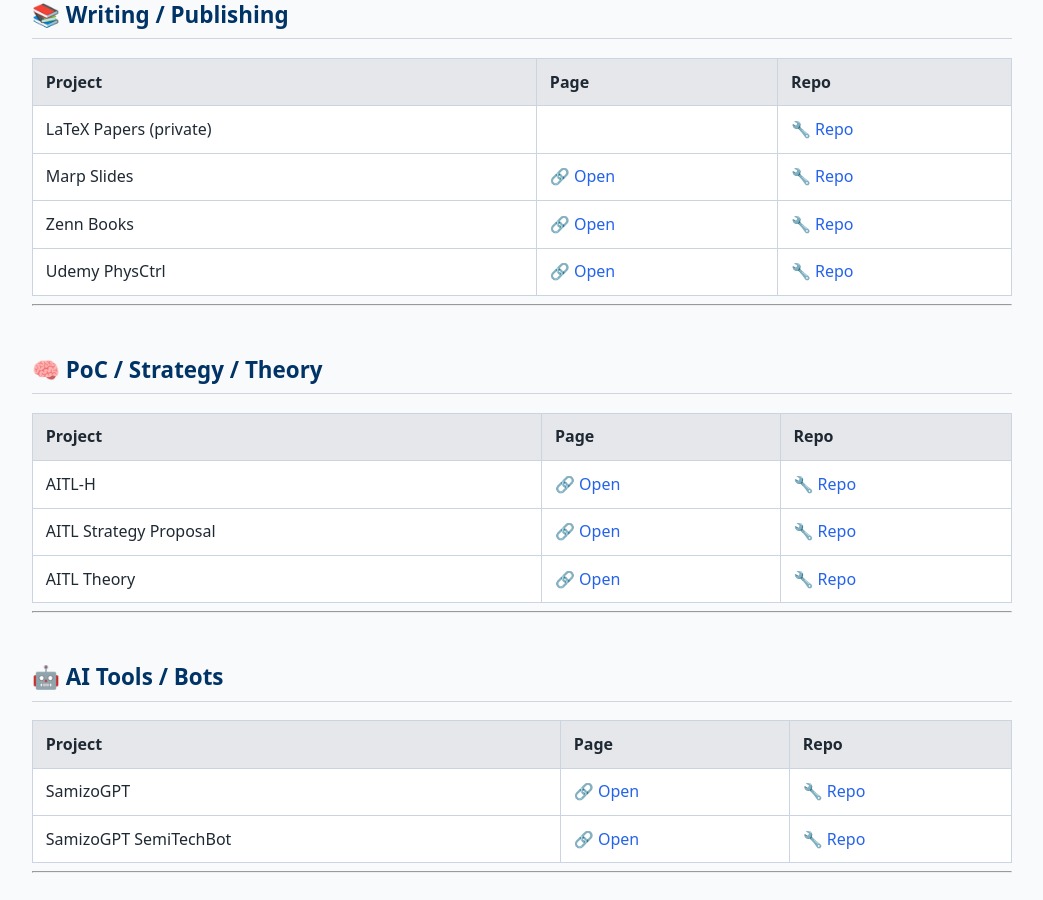
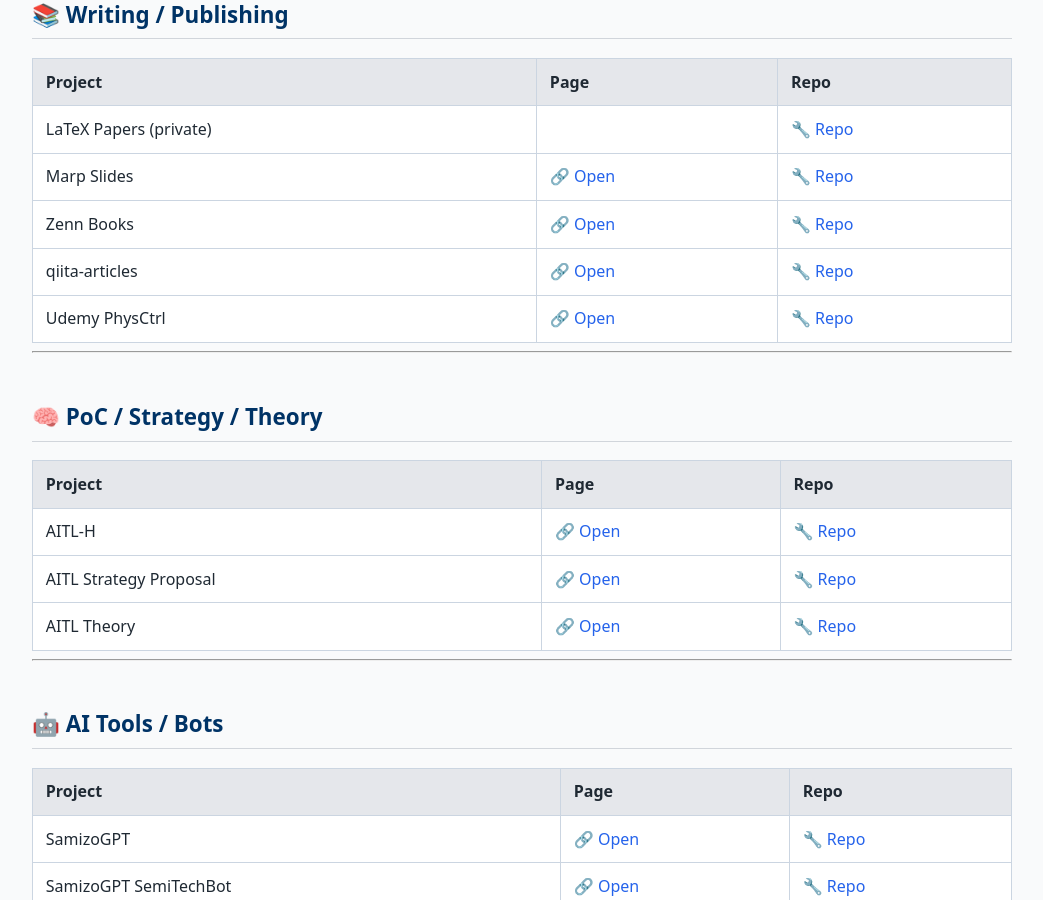
Before and after one commit to Samizo-AITL/Samizo-AITL.github.io, a Jekyll site: the page built from repo-index.md, in a window 1280 px wide and 900 px high, scrolled down 2867 px. Shown: the whole window, without its empty margins (118-1161 px from the left). Built offline with Jekyll 4.4.1, drawn with Linux system fonts in a browser that asks for light colours.

Commit message:
Update repo-index.md

```diff
--- a/repo-index.md
+++ b/repo-index.md
@@ -103,6 +103,7 @@
 | LaTeX Papers (private) |  | 🔧 [Repo](https://github.com/Samizo-AITL/latex-papers) |
 | Marp Slides | 🔗 [Open](https://samizo-aitl.github.io/marp-slides/) | 🔧 [Repo](https://github.com/Samizo-AITL/marp-slides) |
 | Zenn Books | 🔗 [Open](https://samizo-aitl.github.io/zenn-books/) | 🔧 [Repo](https://github.com/Samizo-AITL/zenn-books) |
+| qiita-articles  | 🔗 [Open](https://samizo-aitl.github.io/qiita-articles/) | 🔧 [Repo](https://github.com/Samizo-AITL/qiita-articles) |
 | Udemy PhysCtrl | 🔗 [Open](https://samizo-aitl.github.io/udemy-physctrl/) | 🔧 [Repo](https://github.com/Samizo-AITL/udemy-physctrl) |
 
 ---
```
